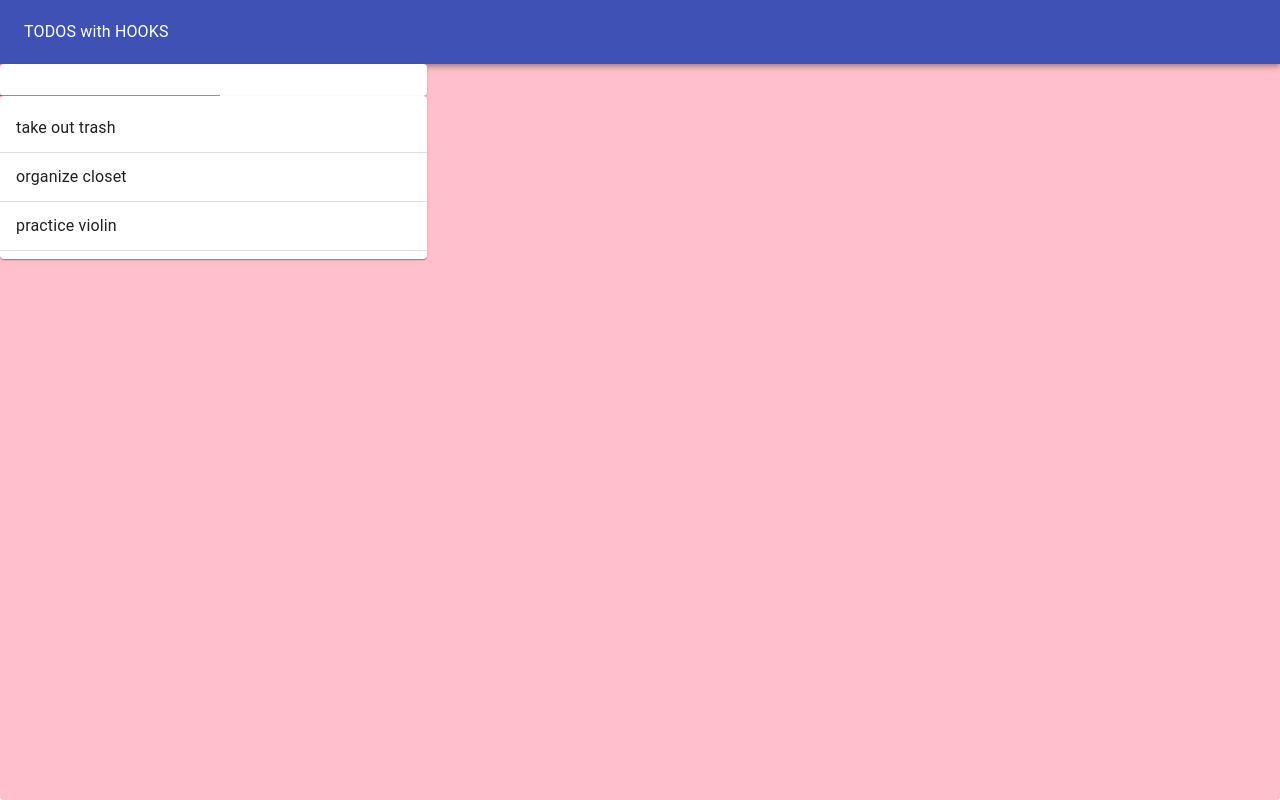
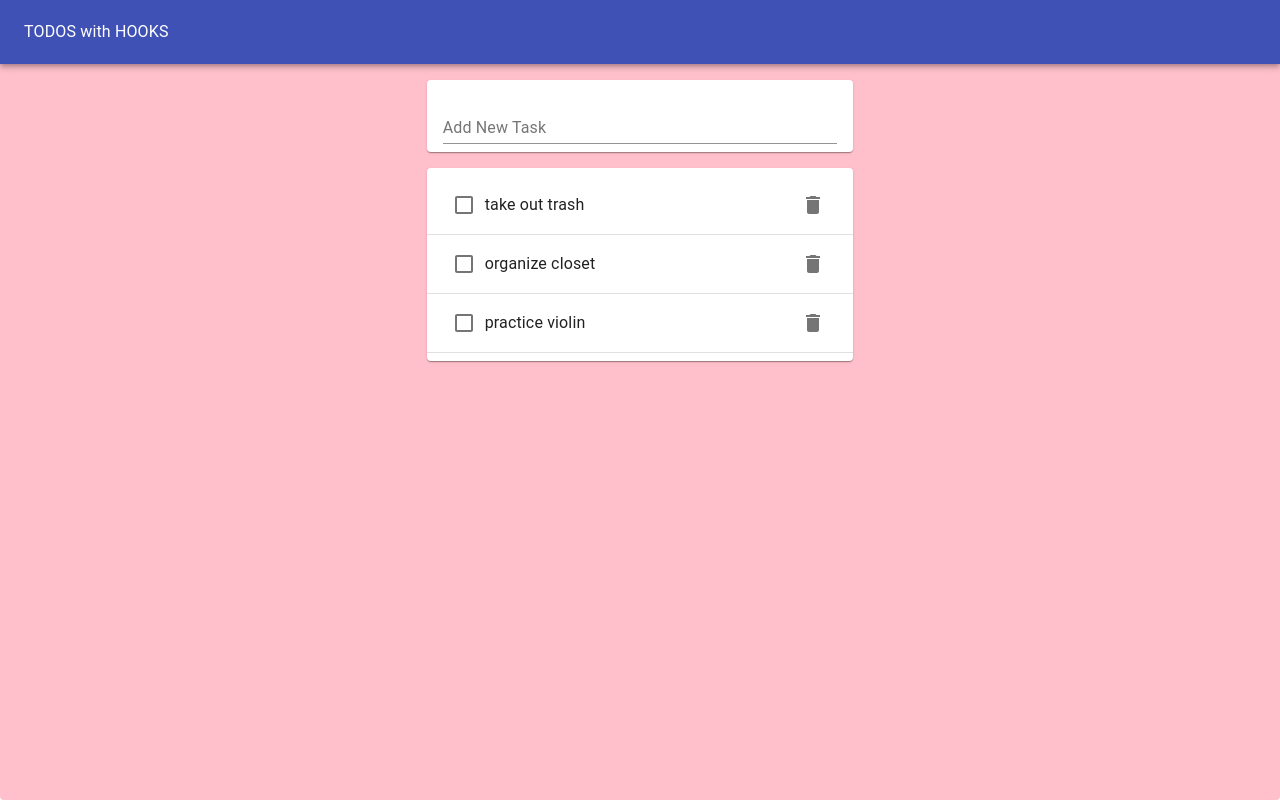
Before and after one commit to ecargiohc/hooks-project, a React (Create React App) app: page / in a window 1280 px wide. Built offline with nearby package versions, Linux system fonts and the light colour scheme.

Commit message:
added checkbox, delete icon, passed props to Todo component from TodoList

```diff
--- a/package.json
+++ b/package.json
@@ -4,6 +4,7 @@
   "private": true,
   "dependencies": {
     "@material-ui/core": "^4.9.1",
+    "@material-ui/icons": "^4.9.1",
     "@testing-library/jest-dom": "^4.2.4",
     "@testing-library/react": "^9.3.2",
     "@testing-library/user-event": "^7.1.2",
--- /dev/null
+++ b/src/Todo.js
@@ -0,0 +1,26 @@
+import React from 'react';
+import ListItem from "@material-ui/core/ListItem";
+import ListItemText from "@material-ui/core/ListItemText";
+import Checkbox from "@material-ui/core/Checkbox";
+import IconButton from "@material-ui/core/IconButton";
+import DeleteIcon from "@material-ui/icons/Delete";
+import EditIcon from "@material-ui/icons/Edit";
+import ListItemSecondaryAction from "@material-ui/core/ListItemSecondaryAction";
+
+// or add 'props' as argument...
+function Todo({task, completed}) {
+    return(
+        <ListItem>
+            <Checkbox checked={completed} tabIndex={-1}/>
+            <ListItemText>
+                {task}
+            </ListItemText>
+            <ListItemSecondaryAction>
+                <IconButton>
+                    <DeleteIcon />
+                </IconButton>
+            </ListItemSecondaryAction>
+        </ListItem>
+    )
+}
+export default Todo;
--- a/src/TodoApp.js
+++ b/src/TodoApp.js
@@ -32,10 +32,10 @@ function TodoApp() {
                     <Typography color="inherit">TODOS with HOOKS</Typography>
                 </Toolbar>
             </AppBar>
-            <Grid container>
+            <Grid container justify="center" style={{marginTop: "1 rem"}}>
                 <Grid item xs={11} md={8} lg={4}>
-            <TodoForm addTodo={addTodo}/>
-            <TodoList todos={todos} />
+                    <TodoForm addTodo={addTodo}/>
+                    <TodoList todos={todos} />
                 </Grid>
             </Grid>
         </Paper>
--- a/src/TodoForm.js
+++ b/src/TodoForm.js
@@ -6,13 +6,19 @@ import useInputState from './hooks/UseInputState';
 function TodoForm({addTodo}) {
     const [value, handleChange, reset] = useInputState("")
     return(
-        <Paper>
+        <Paper style={{margin: "1rem 0", padding: "0 1rem"}}>
             <form onSubmit={(e) => {
                 e.preventDefault();
                 addTodo(value);
                 reset();
             }}>
-                <TextField value={value} onChange={handleChange}/>
+                <TextField
+                value={value}
+                onChange={handleChange}
+                margin="normal"
+                label="Add New Task"
+                fullWidth
+                />
             </form>
         </Paper>
     )
--- a/src/TodoList.js
+++ b/src/TodoList.js
@@ -1,9 +1,8 @@
 import React from 'react';
+import Todo from './Todo';
 import Paper from "@material-ui/core/Paper";
 import List from "@material-ui/core/List";
 import Divider from "@material-ui/core/Divider";
-import ListItem from "@material-ui/core/ListItem";
-import ListItemText from "@material-ui/core/ListItemText";
 
 function TodoList(props) {
     return (
@@ -11,9 +10,10 @@ function TodoList(props) {
             <List>
             {props.todos.map(todo => (
                 <>
-                <ListItem>
-                    <ListItemText>{todo.task}</ListItemText>
-                </ListItem>
+                <Todo task={todo.task}
+                key={todo.id}
+                completed={todo.completed}
+                />
                 <Divider />
                 </>
             ))}
```
Also changed, not shown: 1 other file (tests, documents, lock files or other folders).
